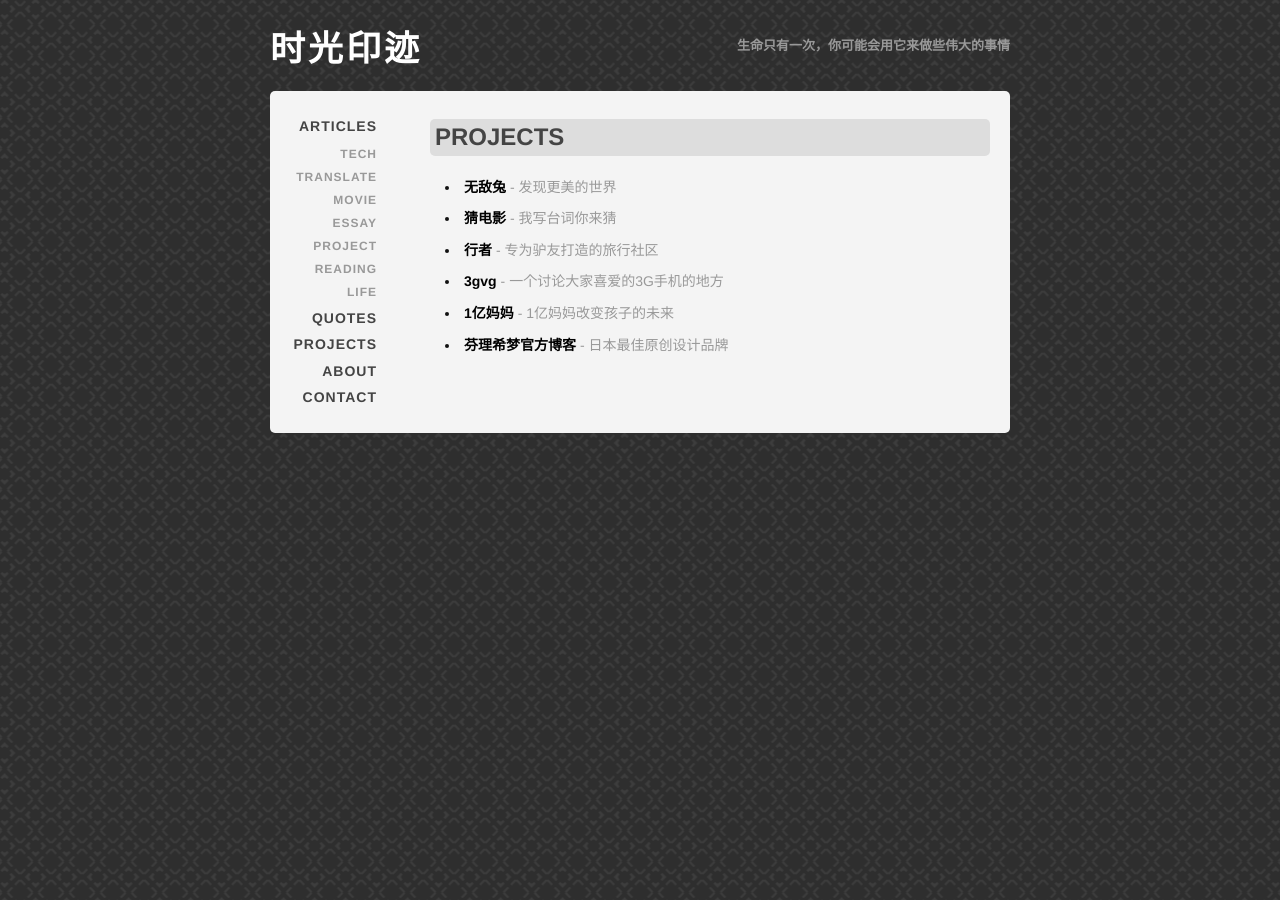
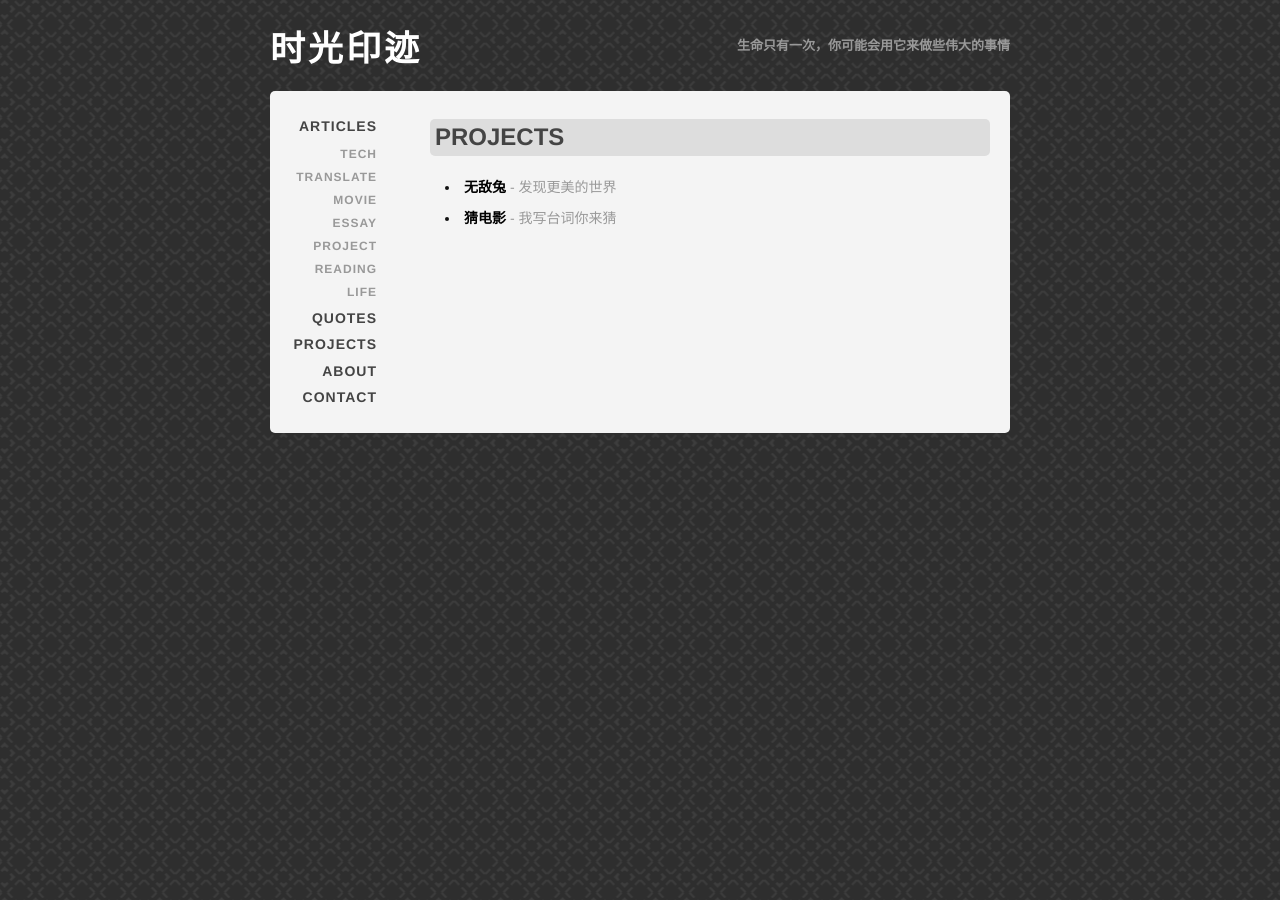
Before and after one commit to timecho/timecho.github.com, a Jekyll site: the page built from projects.html, in a window 1280 px wide. Built offline with Jekyll 4.4.1, drawn with Linux system fonts in a browser that asks for light colours; Markdown is read by kramdown in place of the engine named in the settings.

Commit message:
Update projects.html

```diff
--- a/projects.html
+++ b/projects.html
@@ -7,8 +7,4 @@ layout: profile
 <ul class="index">
 <li><a href="http://wuditoo.com">无敌兔</a> <span style="color:#999">- 发现更美的世界</span></li>
 <li><a href="http://iguess.me">猜电影</a> <span style="color:#999">- 我写台词你来猜</span></li>
-<li><a href="http://xingzher.com">行者</a> <span style="color:#999">- 专为驴友打造的旅行社区</span></li>
-<li><a href="http://3gvg.leezhong.com">3gvg</a> <span style="color:#999">- 一个讨论大家喜爱的3G手机的地方</span></li>
-<li><a href="http://www.yiyimama.com">1亿妈妈</a> <span style="color:#999">- 1亿妈妈改变孩子的未来</span></li>
-<li><a href="http://blog.f508.com/">芬理希梦官方博客</a> <span style="color:#999">- 日本最佳原创设计品牌</span></li>
 </ul>
```
